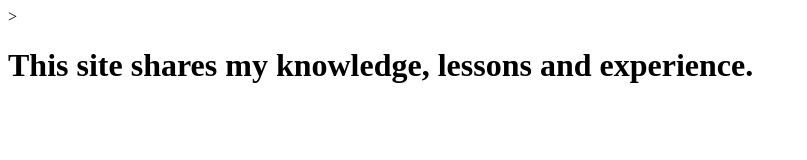
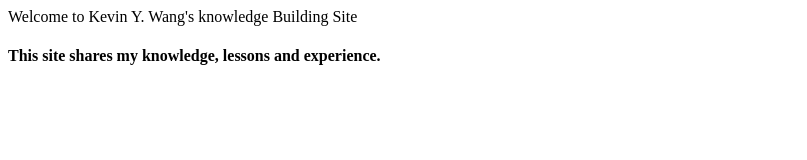
Before and after one commit to KevinYWang/kevinYwang.github.io, a plain HTML site: page index.html in a window 1280 px wide. Shown: the whole page, without its empty margins (0-807 px from the left). Drawn offline with Linux system fonts and the light colour scheme.

Commit message:
Update index.html
update info

```diff
--- a/index.html
+++ b/index.html
@@ -1,9 +1,10 @@
 <html>
     <head>
         <title>Kevin Y. Wang Notes</title>
-    </head>>
+    </head>
     <body>
-        <h1>
+        Welcome to Kevin Y. Wang's knowledge Building Site
+        <h4>
             This site shares my knowledge, lessons and experience.
         </h1>
     </body>
```
